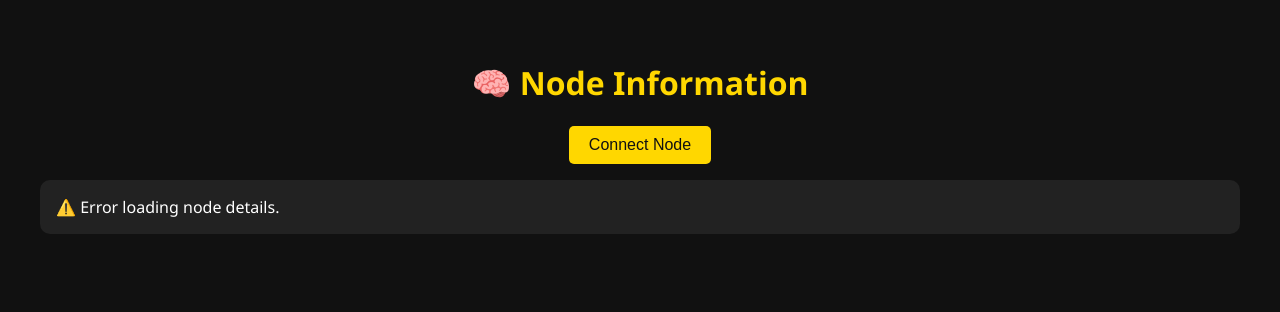
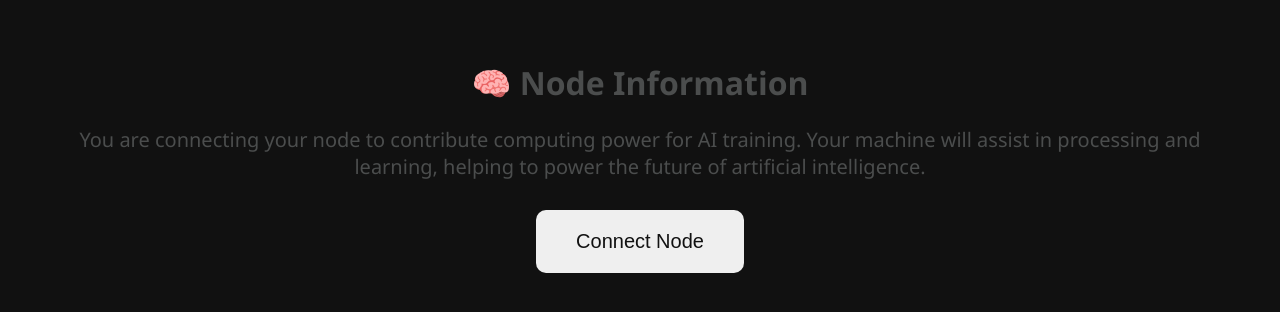
Before and after one commit to Svaaan/HelloWorldAi, a FastAPI app: page / in a window 1280 px wide. Shown: the top 312 px of the page. Run offline with FastAPI, Linux system fonts and the light colour scheme.

Commit message:
Pages handling correct task

```diff
--- a/src/frontend/template/connect.html
+++ b/src/frontend/template/connect.html
@@ -12,71 +12,59 @@
             text-align: center;
         }
         h1 {
-            color: #ffd700;
+            color: #4b4d4d;
         }
-        .node-info {
-            background: #222;
-            padding: 1rem;
-            margin: 1rem 0;
-            border-radius: 10px;
-            text-align: left;
+        .status {
+            font-weight: bold;
+            color: #00FFFF;
+        }
+        .processing {
+            font-weight: bold;
+            color: #00FFFF;
+        }
+        .intro-text {
+            font-size: 20px;
+            color: #4b4d4d;
+            margin-top: 20px;
+            margin-bottom: 30px;
         }
         button {
-            background-color: #ffd700;
+            color: #4b4d4d;  /* Neon light blue */
             color: #111;
-            padding: 10px 20px;
+            padding: 20px 40px;
             border: none;
-            border-radius: 5px;
+            border-radius: 10px;
             cursor: pointer;
-            font-size: 16px;
+            font-size: 20px;
         }
         button:hover {
-            background-color: #f5a623;
+            background-color: #00BFFF; /* Lighter blue */
         }
     </style>
 </head>
 <body>
     <h1>🧠 Node Information</h1>
 
+    <!-- Cool intro text -->
+    <div class="intro-text">
+        You are connecting your node to contribute computing power for AI training. Your machine will assist in processing and learning, helping to power the future of artificial intelligence.
+    </div>
+
     <!-- Button to trigger node registration -->
     <button id="connectNodeButton">Connect Node</button>
 
-    <!-- Display registered node info here -->
-    <div class="node-info" id="nodeDetails">
-        <p>Loading node details...</p>
+    <!-- Display processing message initially hidden -->
+    <div id="processingMessage" class="status" style="display: none;">
+        Processing... Please wait.
     </div>
 
     <script>
-        // Fetch the node details dynamically from the node's own API
-        async function fetchNodeInfo() {
-            try {
-                const res = await fetch("http://127.0.0.1:9100/");
-                const node = await res.json();
-
-                if (!node || !node.node) {
-                    document.getElementById("nodeDetails").innerHTML = "❌ Node information is not available.";
-                    return;
-                }
-
-                const nodeInfo = node.node;
-
-                // Display node information
-                document.getElementById("nodeDetails").innerHTML = `
-                    <p><strong>Node ID:</strong> ${nodeInfo.node_id}</p>
-                    <p><strong>IP:</strong> ${nodeInfo.ip}</p>
-                    <p><strong>Port:</strong> ${nodeInfo.port}</p>
-                    <p><strong>CPU:</strong> ${nodeInfo.capabilities.cpu.brand}</p>
-                    <p><strong>GPU:</strong> ${nodeInfo.capabilities.gpu}</p>
-                    <p><strong>Registration Status:</strong> ${nodeInfo.registered ? "✅ Registered" : "❌ Not Registered"}</p>
-                `;
-            } catch (err) {
-                document.getElementById("nodeDetails").innerHTML = "⚠️ Error loading node details.";
-                console.error("Error fetching node details:", err);
-            }
-        }
-
         // Register the node dynamically after fetching the node's own information
         async function registerNode() {
+            // Hide the button and show the "Processing..." message
+            document.getElementById("connectNodeButton").style.display = "none";
+            document.getElementById("processingMessage").style.display = "block";
+
             // Fetch the actual node data from the node API
             const nodeRes = await fetch("http://127.0.0.1:9100/");
             const node = await nodeRes.json();
@@ -112,7 +100,8 @@
                 console.log("Node registered:", result);
                 alert("Node registered successfully!");
 
-                // Redirect to node.html after successful registration
+                // Hide the processing message and redirect to node.html after successful registration
+                document.getElementById("processingMessage").style.display = "none";
                 window.location.href = "/node.html";  // This will route to node.html
 
             } catch (err) {
@@ -123,9 +112,6 @@
 
         // When the "Connect Node" button is clicked, try to register the node
         document.getElementById("connectNodeButton").addEventListener("click", registerNode);
-
-        // Fetch node info initially when the page loads
-        fetchNodeInfo();
     </script>
 
 </body>
```
Also changed, not shown: src/frontend/template/node.html (+21 -58 lines).
